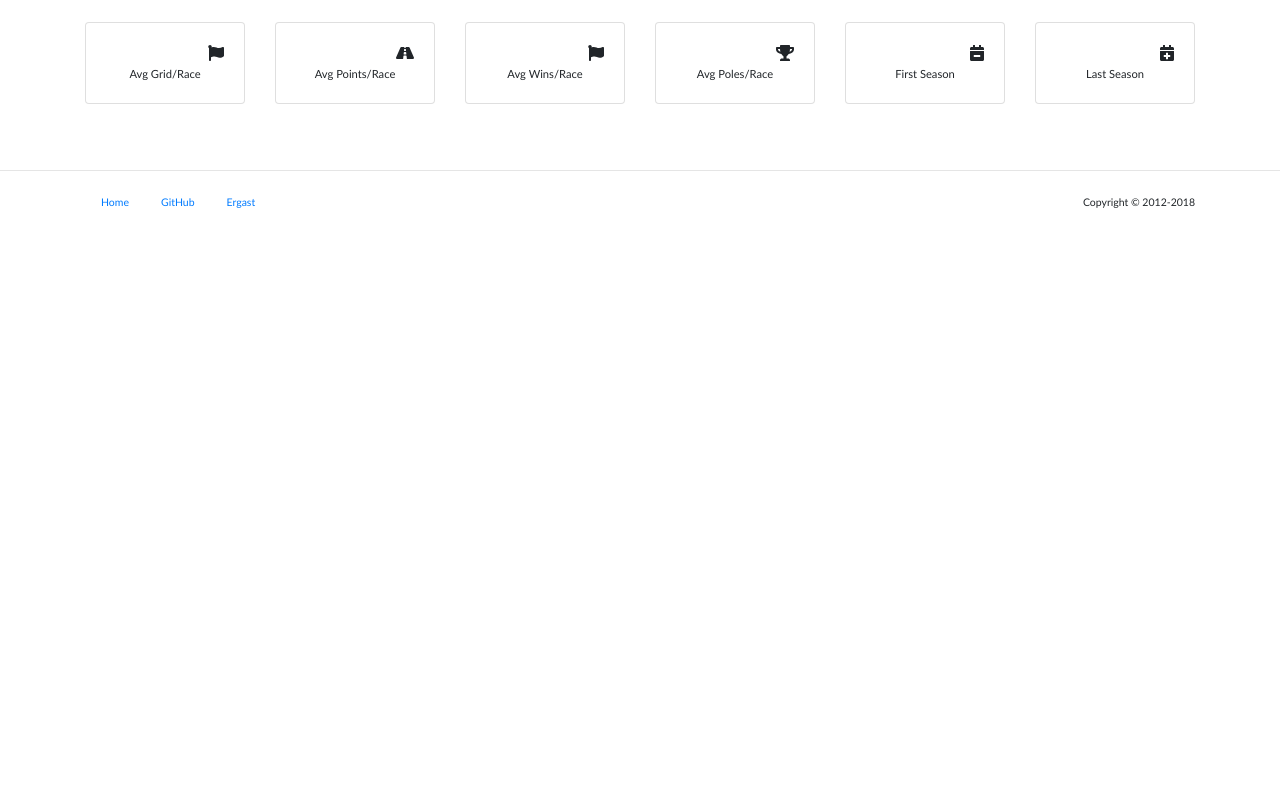
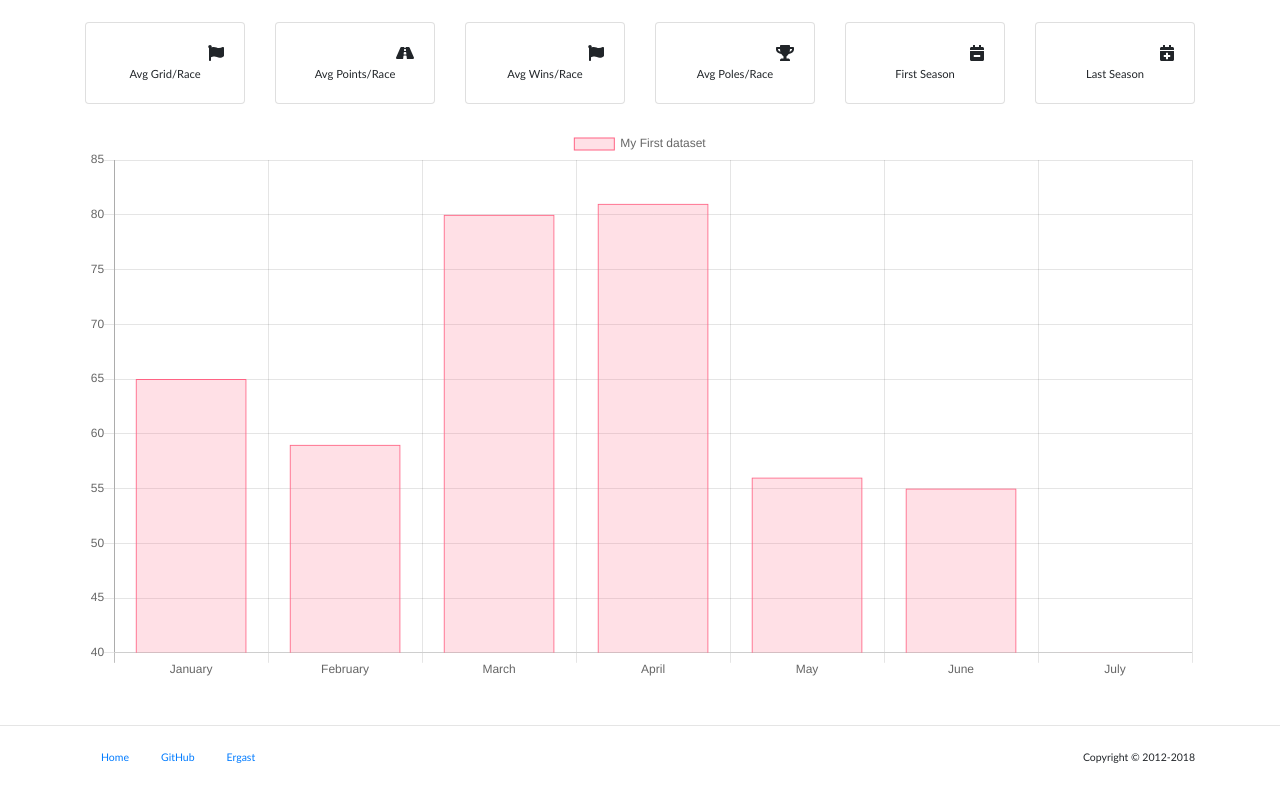
Before and after one commit to loljoho/react-gpquery, a React (Create React App) app: page /drivers/alonso in a window 1280 px wide. Shown: the part 353-1143 px from the top of the page. Before the commit the page ends 900 px from the top, so only its background shows below. Built offline with nearby package versions, Linux system fonts and the light colour scheme; no server answers; some icons are missing.

Commit message:
Add example bar chart to DriverStatsContainer

```diff
--- a/src/components/Driver/DriverStatsContainer.js
+++ b/src/components/Driver/DriverStatsContainer.js
@@ -1,9 +1,34 @@
 import React, { Component } from 'react';
+import {
+  Row,
+  Col,
+} from 'reactstrap';
+import {Bar} from 'react-chartjs-2';
+import moment from 'moment';
+
 import DriverStatsHeader from './DriverStatsHeader';
 import DriverStats from './DriverStats';
+
 import { FlagByDemonym } from '../../utils/countries';
 
-import moment from 'moment';
+const data = {
+  labels: ['January', 'February', 'March', 'April', 'May', 'June', 'July'],
+  datasets: [
+    {
+      label: 'My First dataset',
+      backgroundColor: 'rgba(255,99,132,0.2)',
+      borderColor: 'rgba(255,99,132,1)',
+      borderWidth: 1,
+      hoverBackgroundColor: 'rgba(255,99,132,0.4)',
+      hoverBorderColor: 'rgba(255,99,132,1)',
+      data: [65, 59, 80, 81, 56, 55, 40]
+    }
+  ]
+};
+
+const options = {
+  responsive: true,
+};
 
 const requestData = (driverId) => {
   let url = 'https://ergast.com/api/f1/drivers/' + driverId + '/results.json?limit=500';
@@ -203,103 +228,17 @@
           seasonMin={this.state.driver.seasonMin}
           seasonMax={this.state.driver.seasonMax}
         />
+        <Row>
+          <Col>
+            <Bar
+              data={data}
+              options={options}
+            />
+          </Col>
+        </Row>
       </div>
     );
   }
 }
-/*
-        <Row>
-          <DriverStatCard
-            value={this.state.driver.age}
-            name="Years Old"
-            icon="birthday-cake"
-          />
-          <DriverStatCard
-            value={this.state.driver.seasons}
-            name="Seasons"
-            icon="calendar"
-          />
-          <DriverStatCard
-            value={this.state.driver.races}
-            name="Races"
-            icon="tachometer-alt"
-          />
-          <DriverStatCard
-            value={this.state.driver.poles}
-            name="Pole Positions"
-            icon="flag"
-          />
-          <DriverStatCard
-            value={this.state.driver.wins}
-            name="Wins"
-            icon="trophy"
-          />
-          <DriverStatCard
-            value={this.state.driver.dnf}
-            name="DNFs"
-            icon="car-crash"
-          />
-          <DriverStatCard
-            value={this.state.driver.dns}
-            name="DNSs"
-            icon="traffic-light"
-          />
-          <DriverStatCard
-            value={this.state.driver.points}
-            name="Points"
-            icon="road"
-          />
-          <DriverStatCard
-            value={this.state.driver.podiums}
-            name="Podiums"
-            icon="flag-checkered"
-          />
-          <DriverStatCard
-            value={this.state.driver.laps}
-            name="Total Laps"
-            icon="stopwatch"
-          />
-          <DriverStatCard
-            value={this.state.driver.starts}
-            name="Total Starts"
-            icon="car"
-          />
-          <DriverStatCard
-            value={this.state.driver.avgRacePos}
-            name="Avg Pos/Race"
-            icon="flag-checkered"
-          />
-          <DriverStatCard
-            value={this.state.driver.avgRaceGrid}
-            name="Avg Grid/Race"
-            icon="flag"
-          />
-          <DriverStatCard
-            value={this.state.driver.avgRacePoints}
-            name="Avg Points/Race"
-            icon="road"
-          />
-          <DriverStatCard
-            value={this.state.driver.avgRaceWins}
-            name="Avg Wins/Race"
-            icon="flag"
-          />
-          <DriverStatCard
-            value={this.state.driver.avgRacePoles}
-            name="Avg Poles/Race"
-            icon="trophy"
-          />
-          <DriverStatCard
-            value={this.state.driver.seasonMin}
-            name="First Season"
-            icon="calendar-minus"
-          />
-          <DriverStatCard
-            value={this.state.driver.seasonMax}
-            name="Last Season"
-            icon="calendar-plus"
-          />
-        </Row>
-        */
 
 export default DriverStatsContainer;
```
